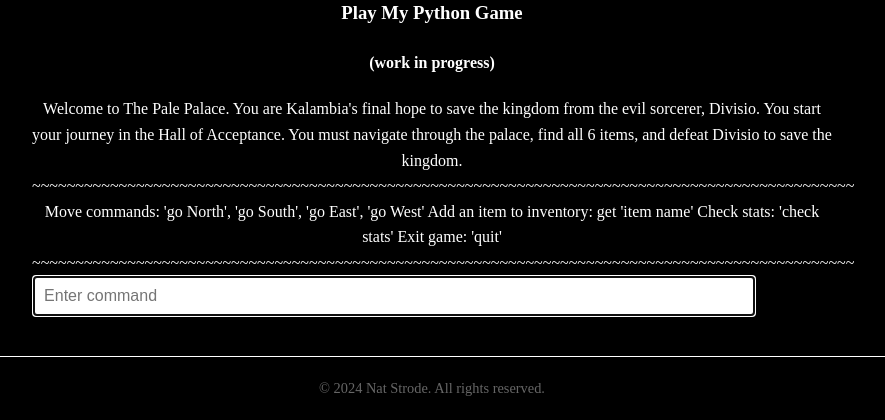
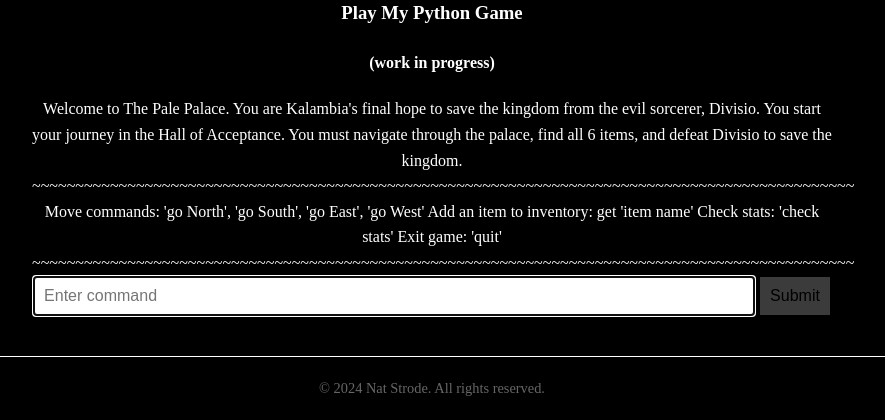
Before and after one commit to strodenat/strodenat, a Flask app: page / in a window 1280 px wide, with the pointer over the restyled element. Shown: the part 410-830 px from the top of the page, without its empty margins (208-1093 px from the left). Run offline with Flask 2, Linux system fonts and the light colour scheme.

Commit message:
Edit CSS file

```diff
--- a/static/styles/styles.css
+++ b/static/styles/styles.css
@@ -104,7 +104,7 @@ section p {
 }
 
 #game button:hover {
-    background-color: #000000;
+    background-color: #3b3b3b;
 }
 
 #gameOutput {
```
